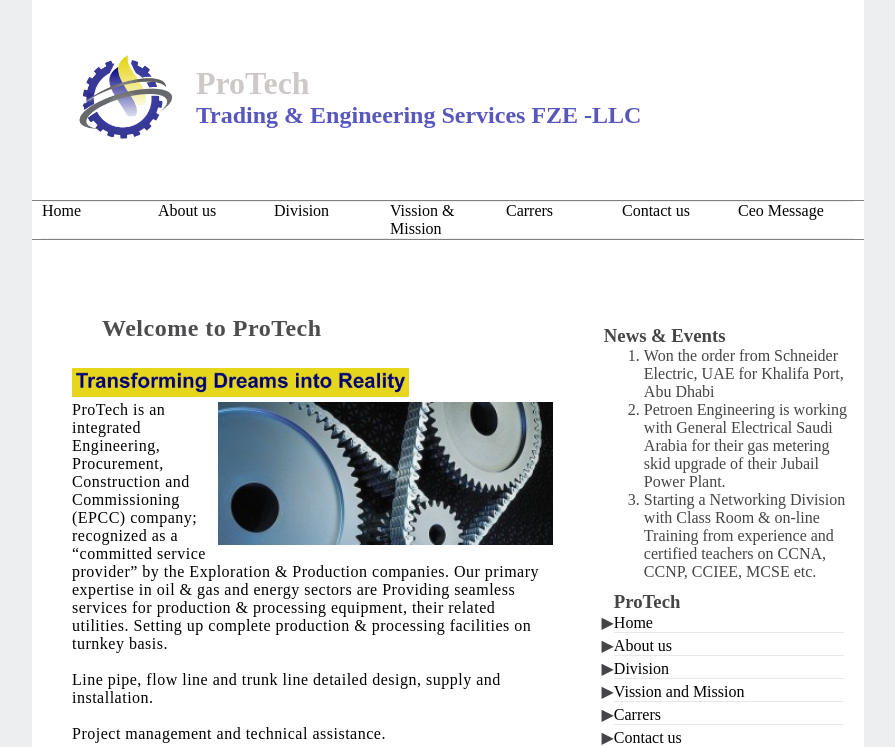
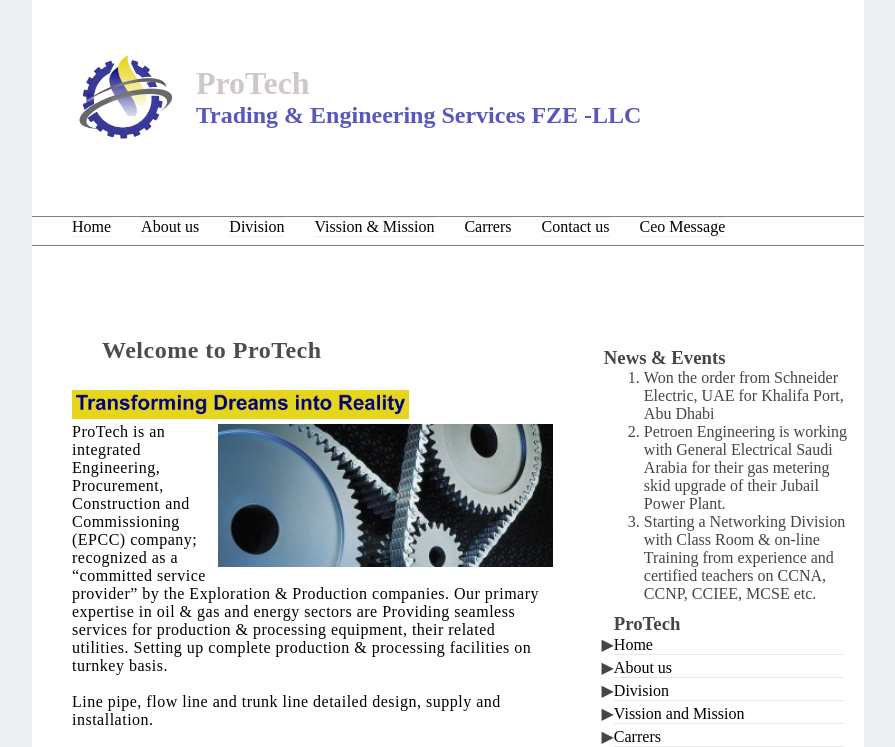
Before and after one commit to HussainBinInam/petro-en, a React (Create React App) app: page / in a window 1280 px wide. Shown: the top 747 px of the page, without its empty margins (192-1087 px from the left). Built offline with nearby package versions, Linux system fonts and the light colour scheme.

Commit message:
changes to the top nav bar

```diff
--- a/src/components/header/header.style.scss
+++ b/src/components/header/header.style.scss
@@ -43,11 +43,22 @@
       display: flex;
       flex-direction: row;
       padding: 0px 10px;
+      display: block;
+      list-style-type: disc;
+      margin-block-start: 1em;
+      margin-block-end: 1em;
+      margin-inline-start: 0px;
+      margin-inline-end: 0px;
+      padding-inline-start: 40px;
       .option{
         background-color: white;
         float: left;
         min-height: 100%;
-        width: 970px;
+        display: list-item;
+        text-align: -webkit-match-parent;
+        list-style-type: none;
+        margin:0 30px 0 0 ;
+        max-width: 970px;
         border-bottom: 1px solid #EEEEEE;
         border-top: 1px solid #EEEEEE;
         cursor: pointer;
```
